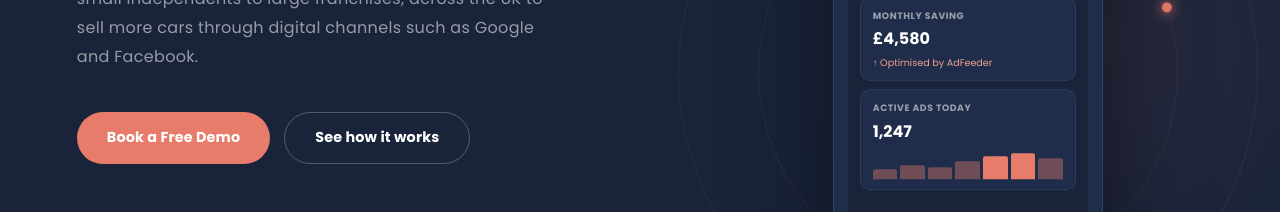
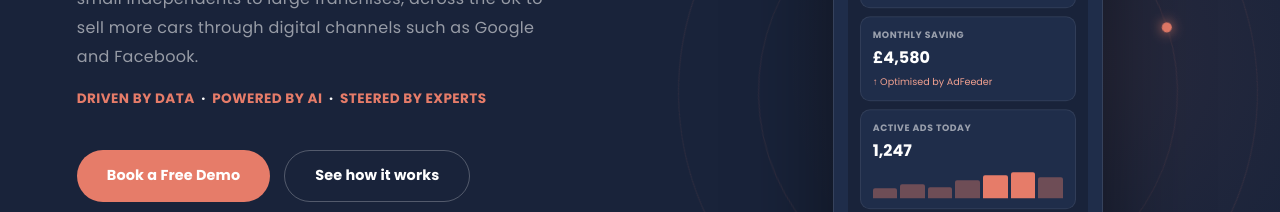
Before and after one commit to AdFeeder/adfeeder-site, a plain HTML site: page index.html in a window 1280 px wide. Shown: the part 438-650 px from the top of the page. Drawn offline with Linux system fonts and the light colour scheme.

Commit message:
Add strapline under hero body text

```diff
--- a/index.html
+++ b/index.html
@@ -125,6 +125,12 @@
   .hero h1 em { color: var(--coral); font-style: normal; }
 
   .hero-body { font-size: 1rem; color: var(--text-muted); max-width: 480px; margin-bottom: 40px; line-height: 1.8; }
+
+  .hero-strapline {
+    font-size: 0.85rem; font-weight: 700; letter-spacing: 0.03em;
+    text-transform: uppercase; color: var(--white); margin-top: -24px; margin-bottom: 40px;
+  }
+  .hero-strapline span { color: var(--coral); }
 
   .hero-ctas { display: flex; gap: 14px; flex-wrap: wrap; margin-bottom: 56px; }
 
@@ -396,6 +402,7 @@
     <div class="hero-kicker">Google Ads AI Certified Team</div>
     <h1>The smart way<br>to sell <em>cars online.</em></h1>
     <p class="hero-body">Over the past 10 years, AdFeeder's intelligent automation platform has helped hundreds of dealer locations, from small independents to large franchises, across the UK to sell more cars through digital channels such as Google and Facebook.</p>
+    <p class="hero-strapline"><span>Driven by data</span> &nbsp;·&nbsp; <span>Powered by AI</span> &nbsp;·&nbsp; <span>Steered by experts</span></p>
     <div class="hero-ctas">
       <a href="#demo" class="btn btn-coral" style="padding:13px 30px;font-size:0.9rem">Book a Free Demo</a>
       <a href="#how" class="btn btn-outline" style="padding:13px 30px;font-size:0.9rem">See how it works</a>
```
